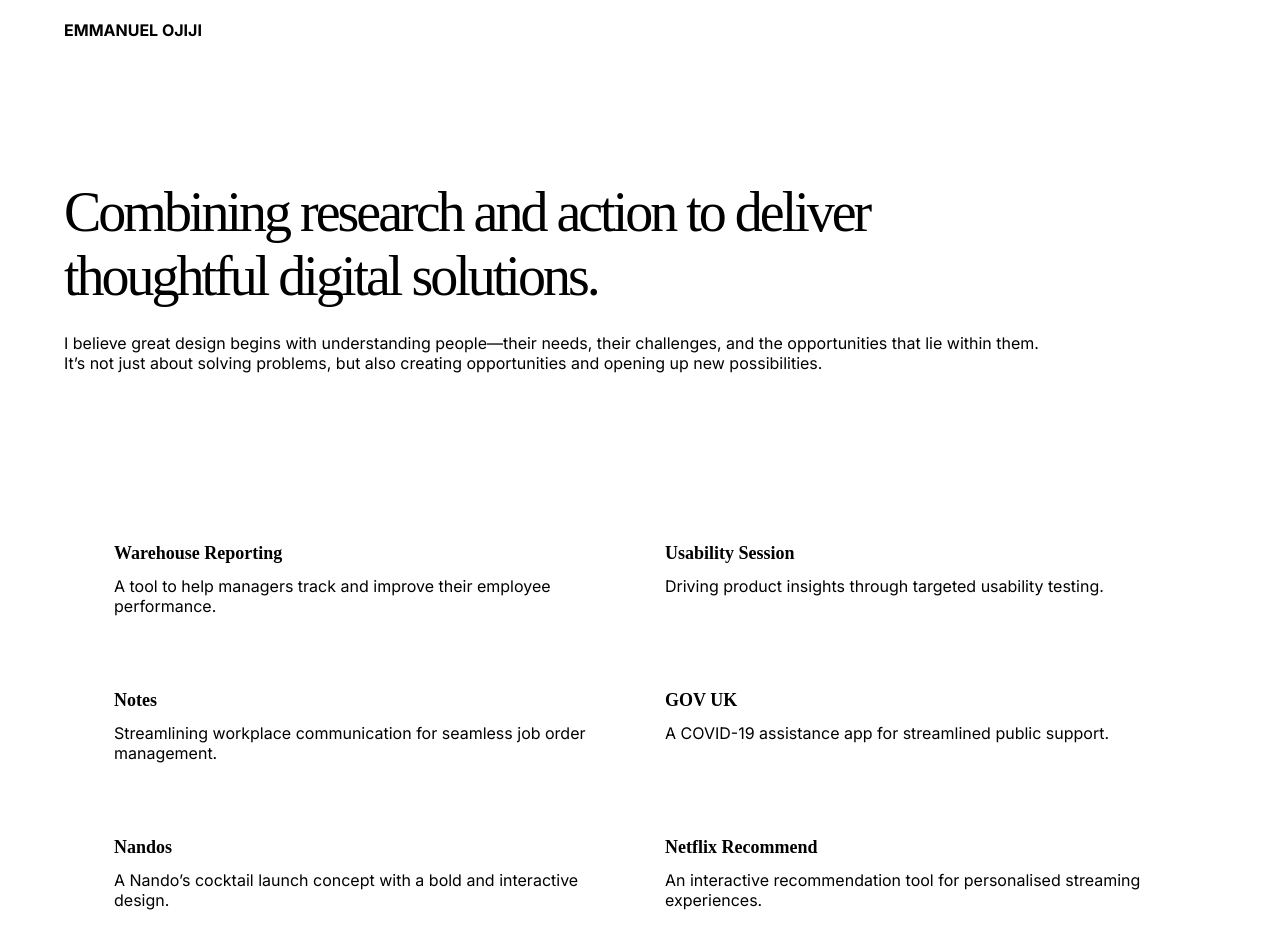
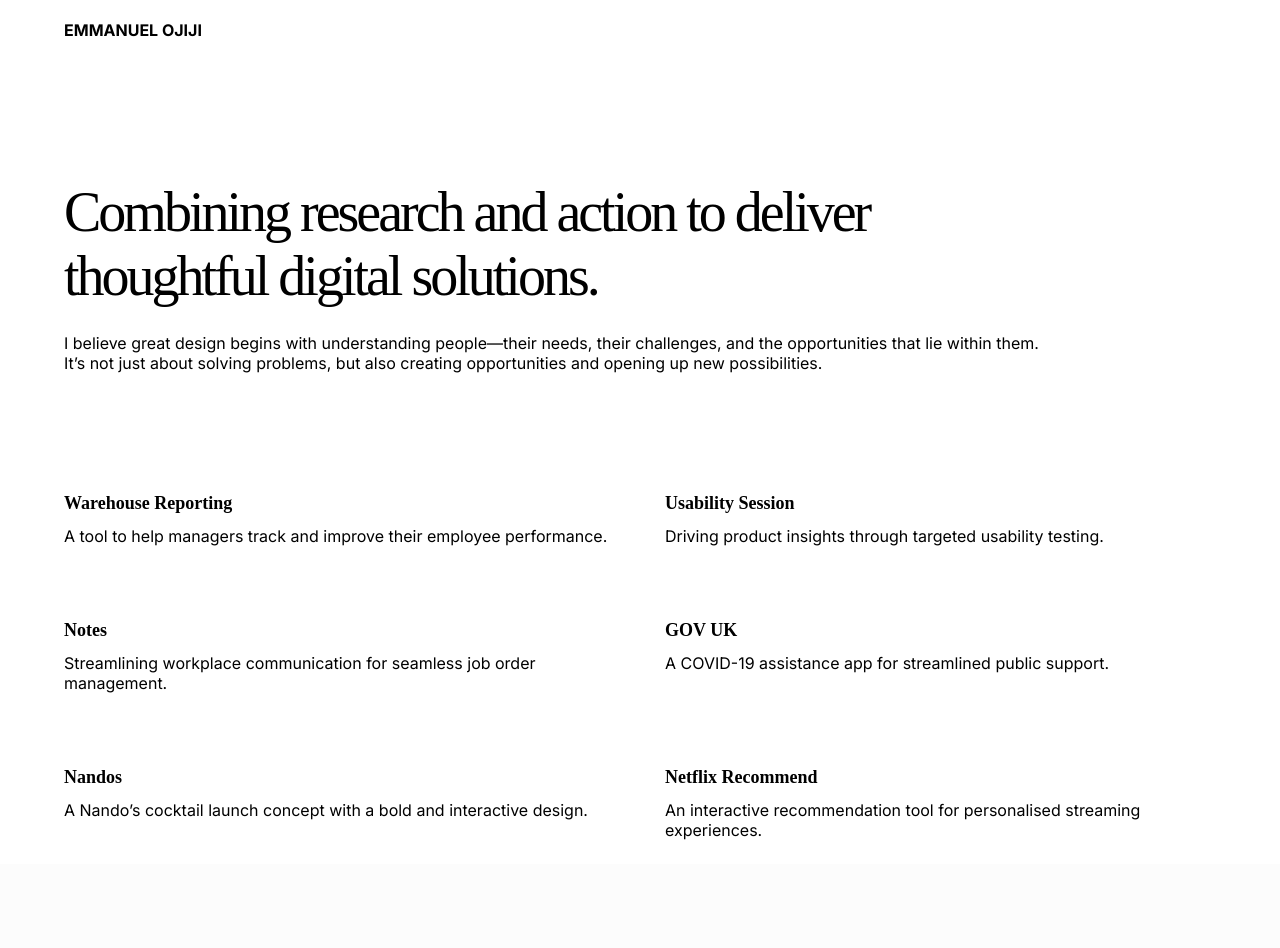
Before and after one commit to emmanuelojiji/portfolio-25, a React (Create React App) app: page / in a window 1280 px wide. Shown: the top 948 px of the page. After the commit the page ends 864 px from the top, so only its background shows below. Built offline with nearby package versions, Linux system fonts and the light colour scheme; a web font is replaced by a local one.

Commit message:
style: padding removed from projects container

```diff
--- a/src/pages/Projects.scss
+++ b/src/pages/Projects.scss
@@ -71,7 +71,7 @@
 
   gap: 50px;
   //background: #ff6b26;
-  padding: 50px;
+
   //border: solid 1.5px black;
   position: relative;
   transition: 0.2s ease-in-out;
```
